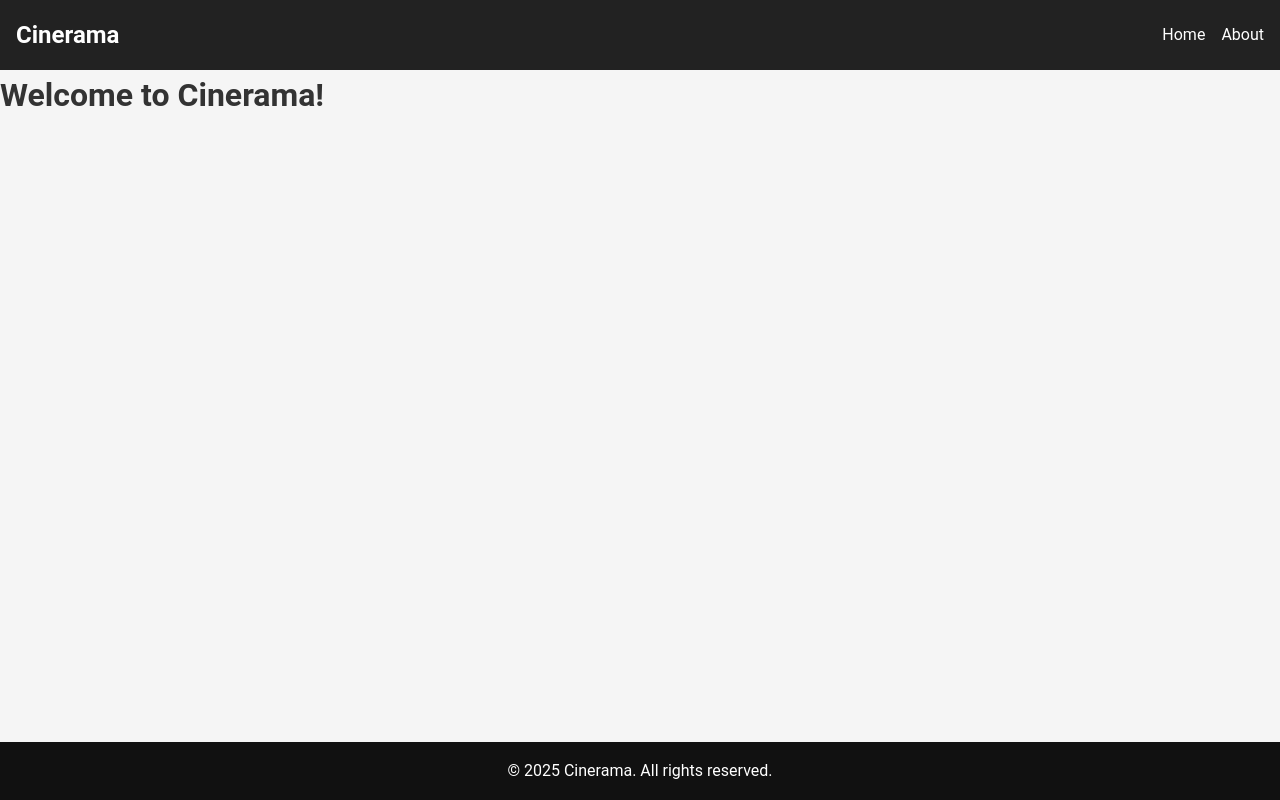
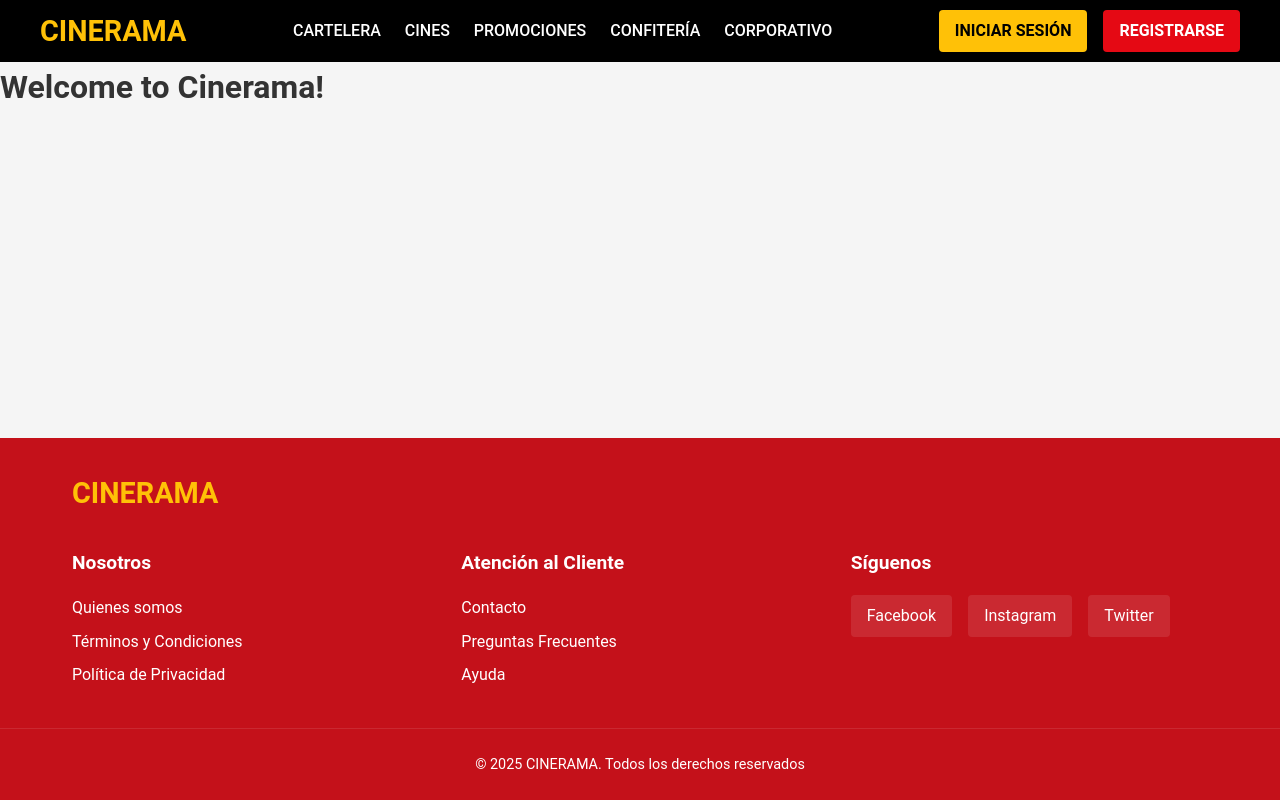
Before and after one commit to BruGeth/Cinerama, a React (Create React App) app in the folder frontend/: page / in a window 1280 px wide. Built offline with nearby package versions, Linux system fonts and the light colour scheme.

Commit message:
refactor(frontend): update Navbar and Footer for Register navigation

```diff
--- a/frontend/src/Components/Footer.jsx
+++ b/frontend/src/Components/Footer.jsx
@@ -1,11 +1,64 @@
-import "../styles/Footer.css";
+import { Link } from "react-router-dom"
+import "../styles/Footer.css"
 
 const Footer = () => {
   return (
     <footer className="footer">
-      <p>© {new Date().getFullYear()} Cinerama. All rights reserved.</p>
+      <div className="footer-container">
+        <div className="footer-logo">
+          <Link to="/">CINERAMA</Link>
+        </div>
+
+        <div className="footer-columns">
+          <div className="footer-column">
+            <h3>Nosotros</h3>
+            <ul>
+              <li>
+                <Link to="/quienes-somos">Quienes somos</Link>
+              </li>
+              <li>
+                <Link to="/terminos">Términos y Condiciones</Link>
+              </li>
+              <li>
+                <Link to="/privacidad">Política de Privacidad</Link>
+              </li>
+            </ul>
+          </div>
+
+          <div className="footer-column">
+            <h3>Atención al Cliente</h3>
+            <ul>
+              <li>
+                <Link to="/contacto">Contacto</Link>
+              </li>
+              <li>
+                <Link to="/preguntas-frecuentes">Preguntas Frecuentes</Link>
+              </li>
+              <li>
+                <Link to="/ayuda">Ayuda</Link>
+              </li>
+            </ul>
+          </div>
+
+          <div className="footer-column">
+            <h3>Síguenos</h3>
+            <div className="social-links">
+              <Link to="https://facebook.com" className="social-link">
+                Facebook
+              </Link>
+              <Link to="https://instagram.com" className="social-link">
+                Instagram
+              </Link>
+              <Link to="https://twitter.com" className="social-link">
+                Twitter
+              </Link>
+            </div>
+          </div>
+        </div>
+      </div>
+      <div className="footer-copyright">© 2025 CINERAMA. Todos los derechos reservados</div>
     </footer>
-  );
-};
+  )
+}
 
-export default Footer;
+export default Footer
--- a/frontend/src/Components/Navbar.jsx
+++ b/frontend/src/Components/Navbar.jsx
@@ -1,16 +1,41 @@
-import { Link } from "react-router-dom";
-import "../styles/Navbar.css";
+import { Link } from "react-router-dom"
+import "../styles/Navbar.css"
 
 const Navbar = () => {
   return (
     <nav className="navbar">
-      <h2 className="logo">Cinerama</h2>
-      <ul className="nav-links">
-        <li><Link to="/">Home</Link></li>
-        <li><Link to="/about">About</Link></li>
-      </ul>
+      <div className="navbar-container">
+        <div className="navbar-logo">
+          <Link to="/">CINERAMA</Link>
+        </div>
+        <div className="navbar-links">
+          <Link to="/cartelera" className="nav-link">
+            CARTELERA
+          </Link>
+          <Link to="/cines" className="nav-link">
+            CINES
+          </Link>
+          <Link to="/promociones" className="nav-link">
+            PROMOCIONES
+          </Link>
+          <Link to="/confiteria" className="nav-link">
+            CONFITERÍA
+          </Link>
+          <Link to="/corporativo" className="nav-link">
+            CORPORATIVO
+          </Link>
+        </div>
+        <div className="navbar-buttons">
+          <Link to="/login" className="btn btn-login">
+            INICIAR SESIÓN
+          </Link>
+          <Link to="/register" className="btn btn-register">
+            REGISTRARSE
+          </Link>
+        </div>
+      </div>
     </nav>
-  );
-};
+  )
+}
 
-export default Navbar;
+export default Navbar
--- a/frontend/src/styles/Footer.css
+++ b/frontend/src/styles/Footer.css
@@ -1,9 +1,95 @@
 .footer {
-    text-align: center;
-    padding: 1rem;
-    background: #111;
-    color: white;
-    position: fixed;
-    bottom: 0;
+  background-color: #c4111a;
+  color: #fff;
+  padding-top: 2rem;
+  margin-top: auto;
+}
+
+.footer-container {
+  max-width: 1200px;
+  margin: 0 auto;
+  padding: 0 2rem;
+}
+
+.footer-logo {
+  margin-bottom: 2rem;
+}
+
+.footer-logo a {
+  font-size: 1.8rem;
+  font-weight: 700;
+  color: #ffc107;
+  text-decoration: none;
+}
+
+.footer-columns {
+  display: flex;
+  justify-content: space-between;
+  flex-wrap: wrap;
+  gap: 2rem;
+  margin-bottom: 2rem;
+}
+
+.footer-column {
+  flex: 1;
+  min-width: 200px;
+}
+
+.footer-column h3 {
+  margin-bottom: 1rem;
+  font-size: 1.2rem;
+}
+
+.footer-column ul {
+  list-style: none;
+  padding: 0;
+}
+
+.footer-column ul li {
+  margin-bottom: 0.5rem;
+}
+
+.footer-column ul li a {
+  color: #fff;
+  text-decoration: none;
+}
+
+.footer-column ul li a:hover {
+  text-decoration: underline;
+}
+
+.social-links {
+  display: flex;
+  gap: 1rem;
+}
+
+.social-link {
+  color: #fff;
+  text-decoration: none;
+  padding: 0.5rem 1rem;
+  border-radius: 4px;
+  background-color: rgba(255, 255, 255, 0.1);
+}
+
+.social-link:hover {
+  background-color: rgba(255, 255, 255, 0.2);
+}
+
+.footer-copyright {
+  text-align: center;
+  padding: 1.5rem;
+  border-top: 1px solid rgba(255, 255, 255, 0.1);
+  font-size: 0.9rem;
+}
+
+/* Responsive */
+@media (max-width: 768px) {
+  .footer-columns {
+    flex-direction: column;
+    gap: 1.5rem;
+  }
+
+  .footer-column {
     width: 100%;
   }
+}
--- a/frontend/src/styles/Navbar.css
+++ b/frontend/src/styles/Navbar.css
@@ -1,17 +1,102 @@
+
 .navbar {
+  background-color: #000;
+  color: #fff;
+  padding: 0.5rem 2rem;
+}
+
+.navbar-container {
   display: flex;
   justify-content: space-between;
   align-items: center;
-    padding: 1rem;
-    background: #222;
-    color: white;
+  max-width: 1200px;
+  margin: 0 auto;
 }
-  .nav-links {
-    list-style: none;
+
+.navbar-logo a {
+  font-size: 1.8rem;
+  font-weight: 700;
+  color: #ffc107;
+  text-decoration: none;
+}
+
+.navbar-logo a span {
+  color: #e50914;
+}
+
+.navbar-links {
+  display: flex;
+  gap: 1.5rem;
+}
+
+.nav-link {
+  color: #fff;
+  text-decoration: none;
+  font-weight: 500;
+  transition: color 0.3s ease;
+}
+
+.nav-link:hover {
+  color: #ffc107;
+}
+
+.navbar-buttons {
   display: flex;
   gap: 1rem;
 }
-  .nav-links a {
+
+.btn {
+  padding: 8px 16px;
+  border-radius: 4px;
+  font-weight: bold;
   text-decoration: none;
-    color: white;
 }
+
+.btn-login {
+  background-color: #ffc107;
+  color: #000;
+}
+
+.btn-login:hover {
+  background-color: #ffb300;
+}
+
+.btn-register {
+  background-color: #e50914;
+  color: #fff;
+}
+
+.btn-register:hover {
+  background-color: #c50812;
+}
+
+/* Responsive */
+@media (max-width: 992px) {
+  .navbar-container {
+    flex-direction: column;
+    padding: 1rem 0;
+  }
+
+  .navbar-logo {
+    margin-bottom: 1rem;
+  }
+
+  .navbar-links {
+    margin-bottom: 1rem;
+    flex-wrap: wrap;
+    justify-content: center;
+  }
+
+  .navbar-buttons {
+    width: 100%;
+    justify-content: center;
+  }
+}
+
+@media (max-width: 768px) {
+  .navbar-links {
+    flex-direction: column;
+    align-items: center;
+    gap: 0.5rem;
+  }
+}
```
Lines whose indentation alone changed are shown as unchanged.
